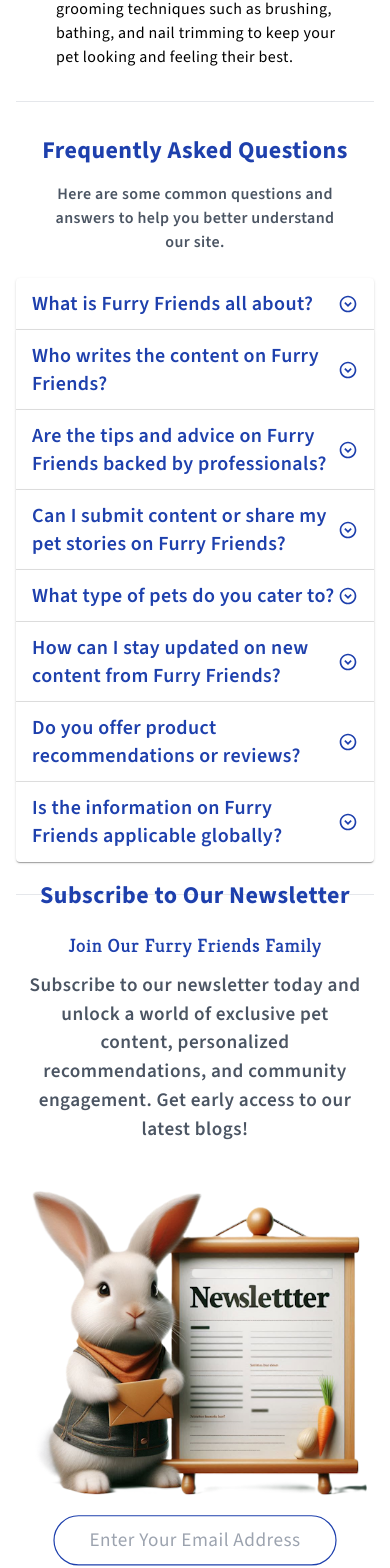
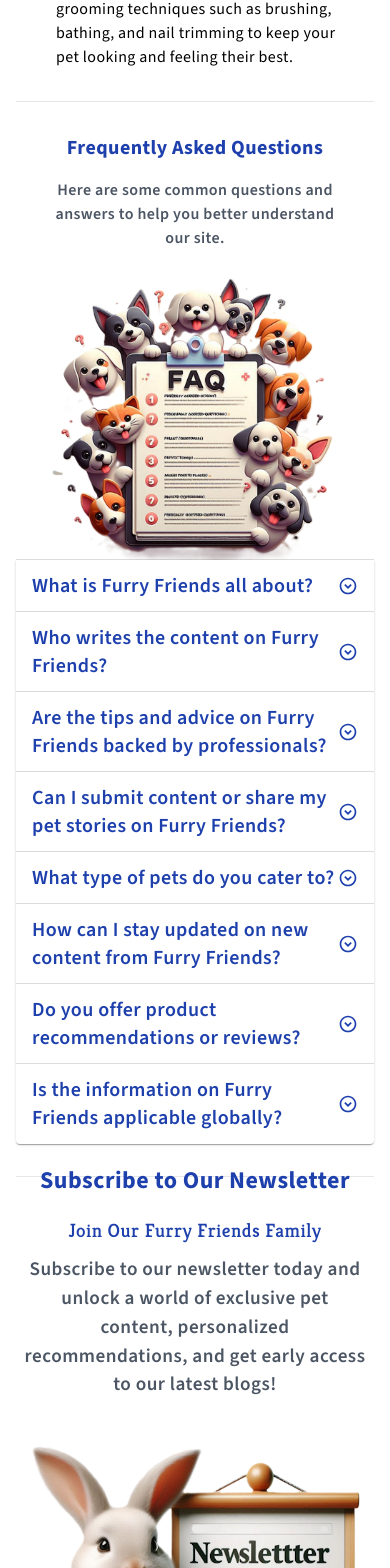
Before and after one commit to nazmul-nhb/furry-friends-blogs-client, a React (Vite) app: page / in a window 390 px wide. Shown: the part 1599-3167 px from the top of the page. Built offline with nearby package versions, Linux system fonts and the light colour scheme; no server answers; a web font is replaced by a local one.

Commit message:
added image for FAQs section; fixed font size

```diff
--- a/src/components/FAQs/FAQs.jsx
+++ b/src/components/FAQs/FAQs.jsx
@@ -4,6 +4,7 @@ import AccordionDetails from '@mui/material/AccordionDetails';
 import Fade from '@mui/material/Fade';
 import { useState } from 'react';
 import { MdOutlineExpandCircleDown } from 'react-icons/md';
+import faq from '../../assets/faq.png';
 
 const FAQs = () => {
     const [expanded, setExpanded] = useState(false);
@@ -14,8 +15,11 @@ const FAQs = () => {
 
     return (
         <section className='my-8 md:my-20'>
-            <h3 className="text-center text-furry font-bold max-[430px]:text-2xl text-3xl md:text-4xl mb-4">Frequently Asked Questions</h3>
-            <p className="text-gray-600 text-center mx-auto w-4/5 md:w-3/5 font-semibold mb-6 max-[430px]:text-base md:text-lg">Here are some common questions and answers to help you better understand our site.</p>
+            <h3 className="text-center text-furry font-bold max-[430px]:text-xl text-3xl md:text-4xl mb-4">Frequently Asked Questions</h3>
+            <div className="flex flex-col items-center">
+                <p className="text-gray-600 text-center mx-auto w-4/5 md:w-3/5 font-semibold mb-6 max-[430px]:text-base md:text-lg">Here are some common questions and answers to help you better understand our site.</p>
+                <img className='w-4/5 md:w-[480px]' src={faq} alt="FAQs" />
+            </div>
             <Accordion
                 expanded={expanded}
                 onChange={handleExpansion}
--- a/src/components/Newsletter/Newsletter.jsx
+++ b/src/components/Newsletter/Newsletter.jsx
@@ -26,7 +26,7 @@ const Newsletter = () => {
                 }}>
                 <h3 className="text-furry font-bold max-[430px]:text-xl text-2xl md:text-4xl mb-4">Subscribe to Our Newsletter</h3>
                 <h4 className="text-furry md:text-xl mb-2 font-kreonSerif">Join Our Furry Friends Family</h4>
-                <p className="text-gray-600 mx-auto w-4/5 md:w-3/5 text-center font-semibold mb-6 max-[430px]:text-base md:text-lg">Subscribe to our newsletter today and unlock a world of exclusive pet content, personalized recommendations, and community engagement. Get early access to our latest blogs!</p>
+                <p className="text-gray-600 mx-auto w-4/5 md:w-3/5 text-center font-semibold mb-6 max-[430px]:text-base md:text-lg">Subscribe to our newsletter today and unlock a world of exclusive pet content, personalized recommendations, and get early access to our latest blogs!</p>
             </motion.div>
             <figure>
                 <img className="w-4/5 md:w-1/4 block mx-auto" src={newsletter} alt="Newsletter" />
```
Also changed, not shown: src/assets/faq.png (added).
